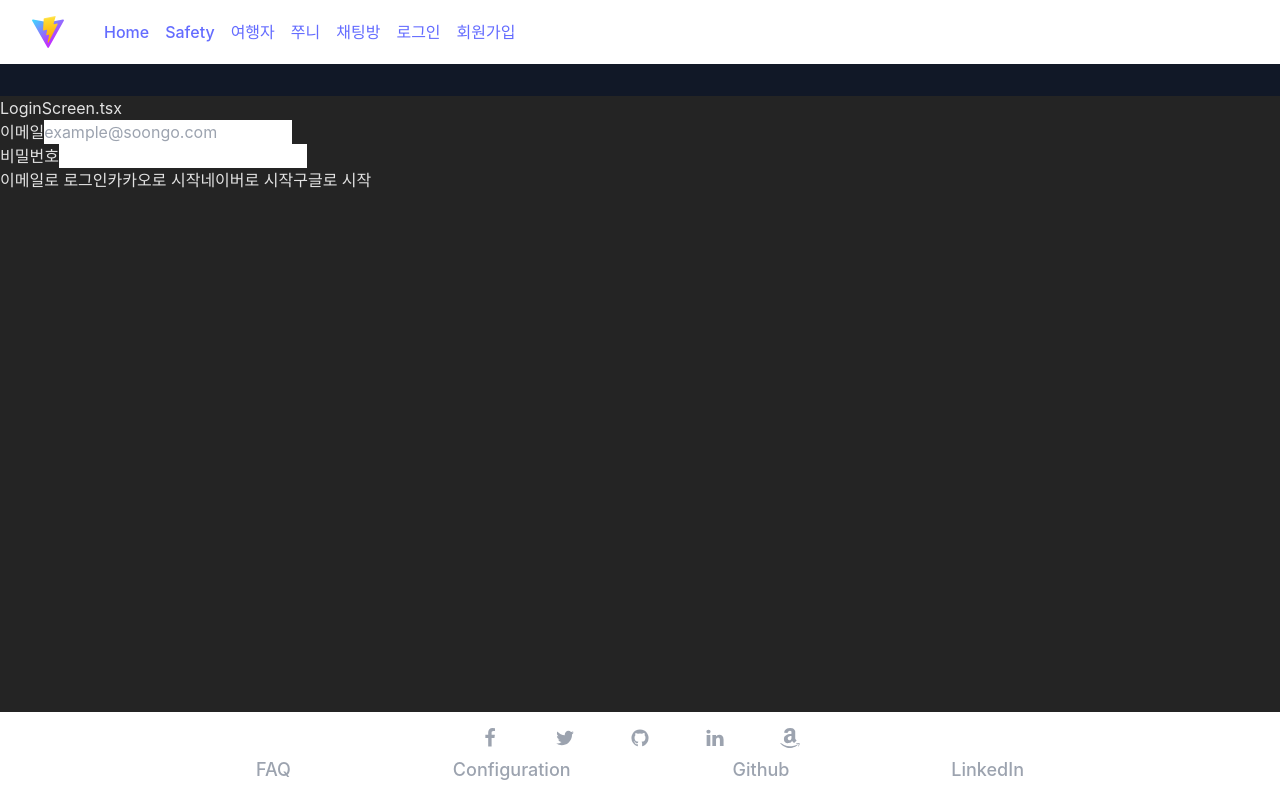
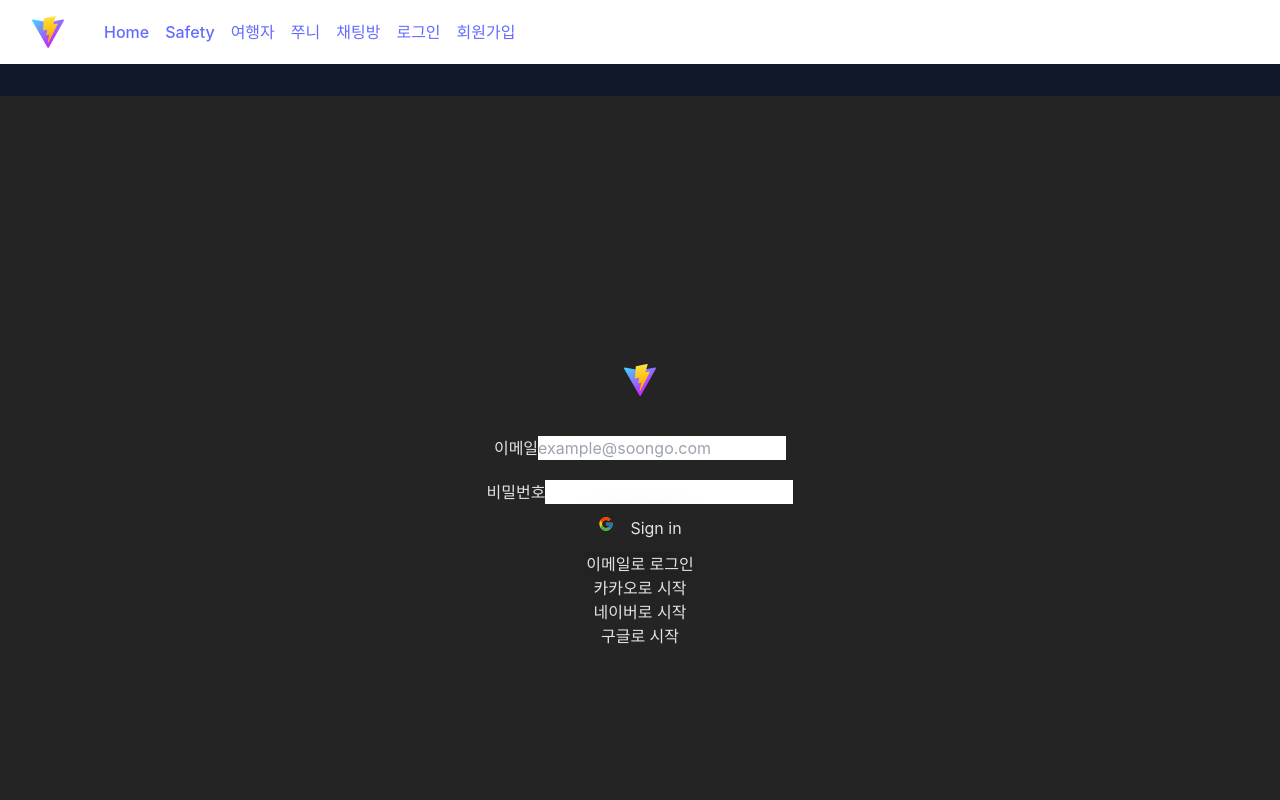
Before and after one commit to mannazo/mannazo-react, a React (Vite) app: page /Pages/LoginScreen in a window 1280 px wide. Shown: the top 800 px of the page. Built offline with nearby package versions, Linux system fonts and the light colour scheme.

Commit message:
login screen google icon added

```diff
--- a/package.json
+++ b/package.json
@@ -14,6 +14,8 @@
     "prettier": "^3.3.2",
     "react": "^18.2.0",
     "react-dom": "^18.2.0",
+    "react-google-login": "^5.2.2",
+    "react-icons": "^5.2.1",
     "react-redux": "^9.1.2",
     "react-router-dom": "^6.23.1"
   },
--- a/src/pages/LoginScreen.jsx
+++ b/src/pages/LoginScreen.jsx
@@ -1,19 +1,44 @@
-// {
-//   "email": "string",
-//   "password": "string",
-// }
+import React from 'react';
+import GoogleLogin from 'react-google-login';
+import { FcGoogle } from 'react-icons/fc';
+import { useNavigate } from 'react-router-dom';
+import Logo from '/vite.svg';
 
 const LoginScreen = () => {
+  const responseGoogle = (response) => {};
   return (
-    <div>
-      <h1>LoginScreen.tsx</h1>
-      <div>
+    <div className='flex justify-center items-center flex-col h-screen'>
+      <div className='p-5'>
+        <img src={Logo} />
+      </div>
+
+      <div className='p-5'>
         <label htmlFor='email'>이메일</label>
         <input id='email' name='email' type='email' placeholder='example@soongo.com' />
       </div>
+
       <div>
         <label htmlFor='password'>비밀번호</label>
         <input id='password' name='password' type='password' />
+      </div>
+      <div className='shadow-2xl'>
+        <GoogleLogin
+          clientId=''
+          render={(renderProps) => (
+            <button
+              type='button'
+              className='bg-mainColor flex justify-items-center p-3 rounded-lg'
+              onClick={renderProps.onClick}
+              disabled={renderProps.disabled}
+            >
+              <FcGoogle className='mr-4' />
+              Sign in
+            </button>
+          )}
+          onSuccess={responseGoogle}
+          onFailure={responseGoogle}
+          cookiePolicy='single_host_origin'
+        ></GoogleLogin>
       </div>
       <button>이메일로 로그인</button>
       <button>카카오로 시작</button>
```
Also changed, not shown: 2 other files (tests, documents, lock files or other folders).
